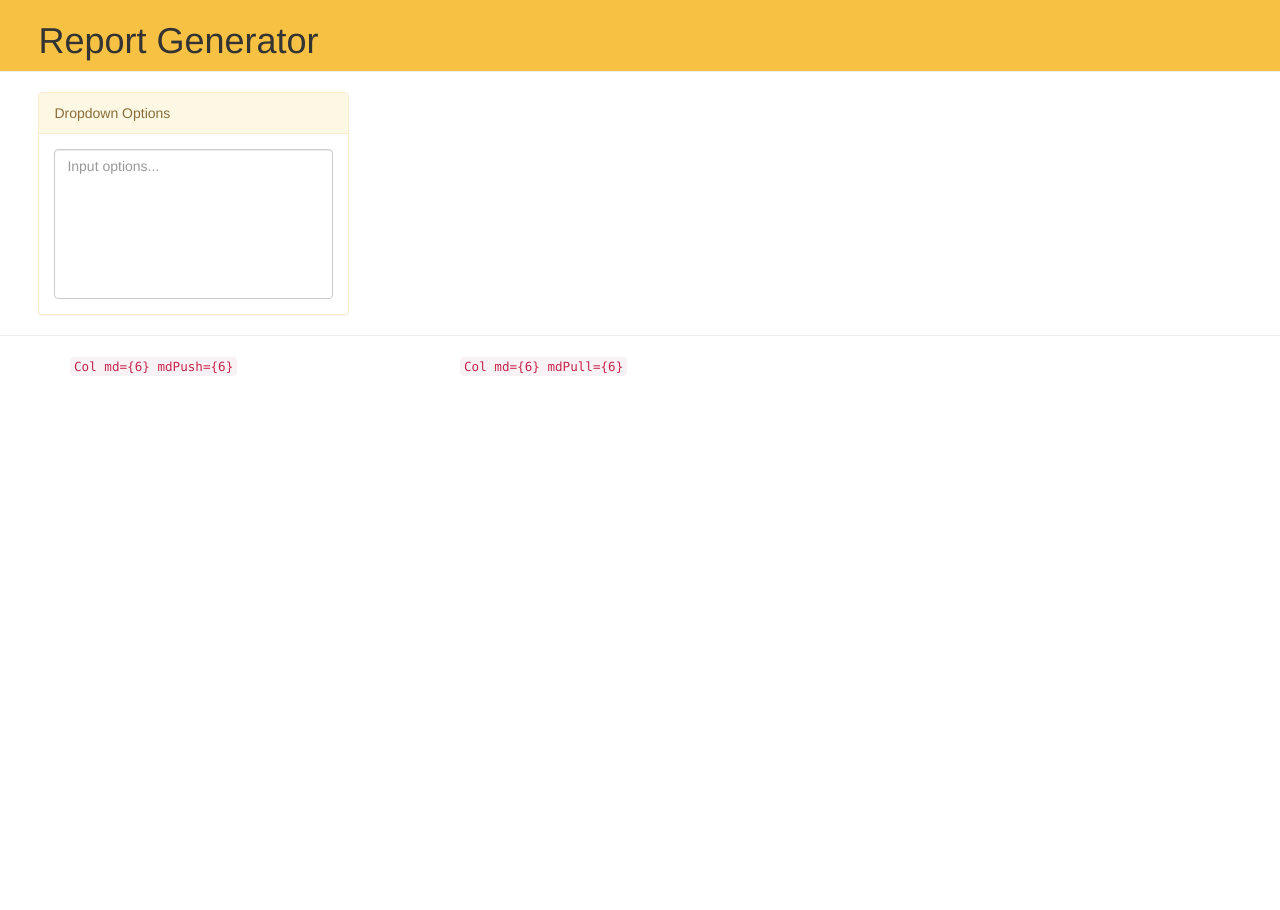
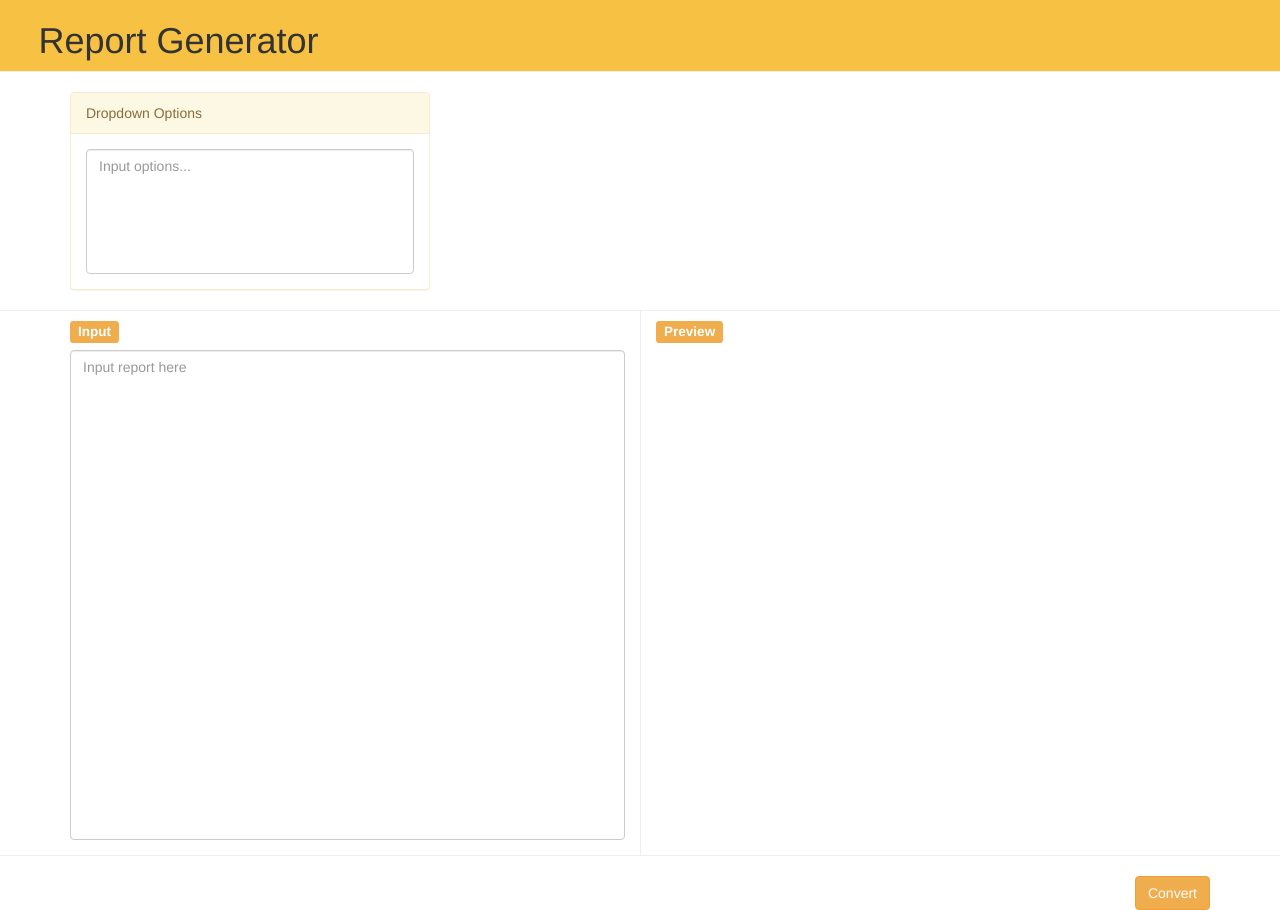
Before and after one commit to zvanuum/ReportGenerator, a React (Create React App) app: page / in a window 1280 px wide. Before the commit the page ends 800 px from the top, so only its background shows below. Built offline with nearby package versions, Linux system fonts and the light colour scheme.

Commit message:
Majority of UI almost finished, setting things up to add real functionality

```diff
--- a/src/actions/actionTypes.js
+++ b/src/actions/actionTypes.js
@@ -1 +1,2 @@
 export const ADD_TO_DROPDOWN_OPTIONS = "ADD_TO_DROPDOWN_OPTIONS";
+export const REPORT_TEXT_CHANGED = "REPORT_TEXT_CHANGED";
--- a/src/actions/actions.js
+++ b/src/actions/actions.js
@@ -1,8 +1,15 @@
-import { ADD_TO_DROPDOWN_OPTIONS } from './actionTypes'
+import { ADD_TO_DROPDOWN_OPTIONS, REPORT_TEXT_CHANGED } from './actionTypes'
 
-export function addDropdownOptions(options) {
+export const addDropdownOptions = (options) => {
     return {
         type: ADD_TO_DROPDOWN_OPTIONS,
         data: options
     };
 }
+
+export const reportTextChanged = (reportText) => {
+    return {
+        type: REPORT_TEXT_CHANGED,
+        data: reportText
+    };
+}
--- a/src/components/DropdownOptionsInputPanel.js
+++ b/src/components/DropdownOptionsInputPanel.js
@@ -2,7 +2,8 @@ import React from 'react';
 import { FormControl, OverlayTrigger, Panel, Popover } from 'react-bootstrap';
 
 const DropdownOptionsInputPanel = (props) => {
-    return (<Panel bsStyle="warning" style={{ 'width': '25%' }}>
+    // style={{ 'width': '25%' }}
+    return (<Panel bsStyle="warning">
         <Panel.Heading>Dropdown Options</Panel.Heading>
         <Panel.Body>
             <OverlayTrigger
@@ -15,7 +16,7 @@ const DropdownOptionsInputPanel = (props) => {
                     placeholder="Input options..."
                     style={{
                         'resize': 'none',
-                        'height': '150px'
+                        'height': '125px'
                     }}
                 />
             </OverlayTrigger>
--- a/src/components/DropdownPicker.js
+++ b/src/components/DropdownPicker.js
@@ -9,7 +9,7 @@ const DropdownPicker = (props) => {
                             onSelect={onSelect}
                             disabled={disabled}>
             {
-                props.options.map((option, i) => {
+                options.map((option, i) => {
                     return <MenuItem key={option} eventKey={i}>{option}</MenuItem>
                 })
             }
--- /dev/null
+++ b/src/components/ReportInputForm.js
@@ -0,0 +1,17 @@
+import React from 'react';
+import { FormControl } from 'react-bootstrap';
+
+const ReportInputForm = (props) => (
+    <FormControl
+        onChange={(e) => props.onChange(e)}
+        componentClass="textarea"
+        placeholder="Input report here"
+        style={{
+            'resize': 'none',
+            'height': '35em',
+            'marginBottom': '15px'
+        }}
+    />
+)
+
+export default ReportInputForm;
--- a/src/containers/App.js
+++ b/src/containers/App.js
@@ -1,32 +1,31 @@
 import React, { Component } from 'react';
 import { connect } from 'react-redux'
 import PropTypes from 'prop-types';
-import { Col, Grid, PageHeader, Row } from 'react-bootstrap';
+import { Col, Button, Grid, PageHeader, Row } from 'react-bootstrap';
 
-import OptionsMenu from '../containers/OptionsMenu';
+import OptionsMenu from './OptionsMenu';
+import ReportMenu from './ReportMenu';
 
 class App extends Component {
     render() {
         return (
             <div>
                 <PageHeader style={{
-                    'margin-top': 0,
+                    'marginTop': 0,
                     'padding': '1px 0 0 3%',
-                    'background-color': '#F7C244'
+                    'backgroundColor': '#F7C244'
                 }}>
                     Report Generator
                 </PageHeader>
-                <div style={{ 'marginLeft': "3%" }}>
-                    <OptionsMenu />
-                </div>
-                <hr />
+                <OptionsMenu />
+                <hr style={{ 'margin': "0 0 0 0" }} />
+                <ReportMenu />
+                <hr style={{ 'marginTop': "0" }} />
                 <Grid>
-                    <Row className="show-grid">
-                        <Col xs={6} md={4}>
-                            <code>{'Col md={6} mdPush={6}'}</code>
-                        </Col>
-                        <Col xs={6} md={4}>
-                            <code>{'Col md={6} mdPull={6}'}</code>
+                    <Row>
+                        <Col xs={10} md={10} />
+                        <Col xs={2} md={2} >
+                            <Button bsStyle="warning" style={{'float': 'right'}}>Convert</Button>
                         </Col>
                     </Row>
                 </Grid>
--- a/src/containers/OptionsMenu.js
+++ b/src/containers/OptionsMenu.js
@@ -1,6 +1,7 @@
 import React, { Component } from 'react';
 import { connect } from 'react-redux';
 import PropTypes from 'prop-types';
+import { Col, Grid, Row } from 'react-bootstrap';
 
 import DropdownOptionsInputPanel from '../components/DropdownOptionsInputPanel';
 
@@ -13,7 +14,14 @@ class OptionsMenu extends Component {
 
     render() {
         return (
-            <DropdownOptionsInputPanel onChange={this.handleDropdownOptionsInputChange}/>
+            <Grid>
+                <Row>
+                    <Col xs={4} md={4}>
+                        <DropdownOptionsInputPanel onChange={this.handleDropdownOptionsInputChange}/>
+                    </Col>
+                    <Col xs={8} md={8} />
+                </Row>
+            </Grid>
         );
     }
 }
--- /dev/null
+++ b/src/containers/ReportMenu.js
@@ -0,0 +1,61 @@
+import React, { Component } from 'react';
+import { connect } from 'react-redux';
+import PropTypes from 'prop-types';
+import { Col, Grid, Label, Row } from 'react-bootstrap';
+
+import ReportInputForm from '../components/ReportInputForm';
+
+import { reportTextChanged } from '../actions/actions';
+
+class ReportMenu extends Component {
+    handleReportInputChange = (event) => {
+        this.props.reportTextChanged(event.target.value);
+    }
+
+    render() {
+        return (
+            <Grid>
+                <Row className="show-grid">
+                    <Col xs={6} md={6}>
+                        <h4><Label bsStyle="warning">Input</Label></h4>
+                        <ReportInputForm onChange={this.handleReportInputChange} />
+                    </Col>
+                    <Col xs={6}
+                        md={6}
+                        style={{
+                            'flex': '1',
+                            'borderLeft':
+                            '1px solid #EEEEEE'
+                        }}
+                    >
+                        <h4><Label bsStyle="warning">Preview</Label></h4>
+                        <p style={{ 'height': '35em', 'marginBottom': '15px' }}>
+                            {this.props.reportText}
+                        </p>
+                    </Col>
+                </Row>
+            </Grid>
+        );
+    }
+}
+
+ReportMenu.propTypes = {
+    reportText: PropTypes.string,
+    reportTextChanged: PropTypes.func
+};
+
+function mapStateToProps(state) {
+    const { reportText } = state;
+
+    return {
+        reportText
+    }
+}
+
+function mapDispatchToProps(dispatch) {
+    return {
+        reportTextChanged: (reportText) => dispatch(reportTextChanged(reportText))
+    };
+}
+
+export default connect(mapStateToProps, mapDispatchToProps)(ReportMenu);
--- a/src/reducers/reducers.js
+++ b/src/reducers/reducers.js
@@ -1,4 +1,4 @@
-import { ADD_TO_DROPDOWN_OPTIONS } from '../actions/actionTypes'
+import { ADD_TO_DROPDOWN_OPTIONS, REPORT_TEXT_CHANGED } from '../actions/actionTypes'
 
 export function dropdownOptions(state = [], action) {
     switch (action.type) {
@@ -13,3 +13,12 @@ export function dropdownOptions(state = [], action) {
             return state;
     }
 }
+
+export function reportText(state = '', action) {
+    switch (action.type) {
+        case REPORT_TEXT_CHANGED:
+            return action.data;
+        default:
+            return state;
+    }
+}
--- a/src/reducers/rootReducer.js
+++ b/src/reducers/rootReducer.js
@@ -1,8 +1,9 @@
 import { combineReducers } from 'redux';
-import { dropdownOptions } from './reducers';
+import { dropdownOptions, reportText } from './reducers';
 
 const rootReducer = combineReducers({
-    dropdownOptions
+    dropdownOptions,
+    reportText
 });
 
 export default rootReducer;
```
